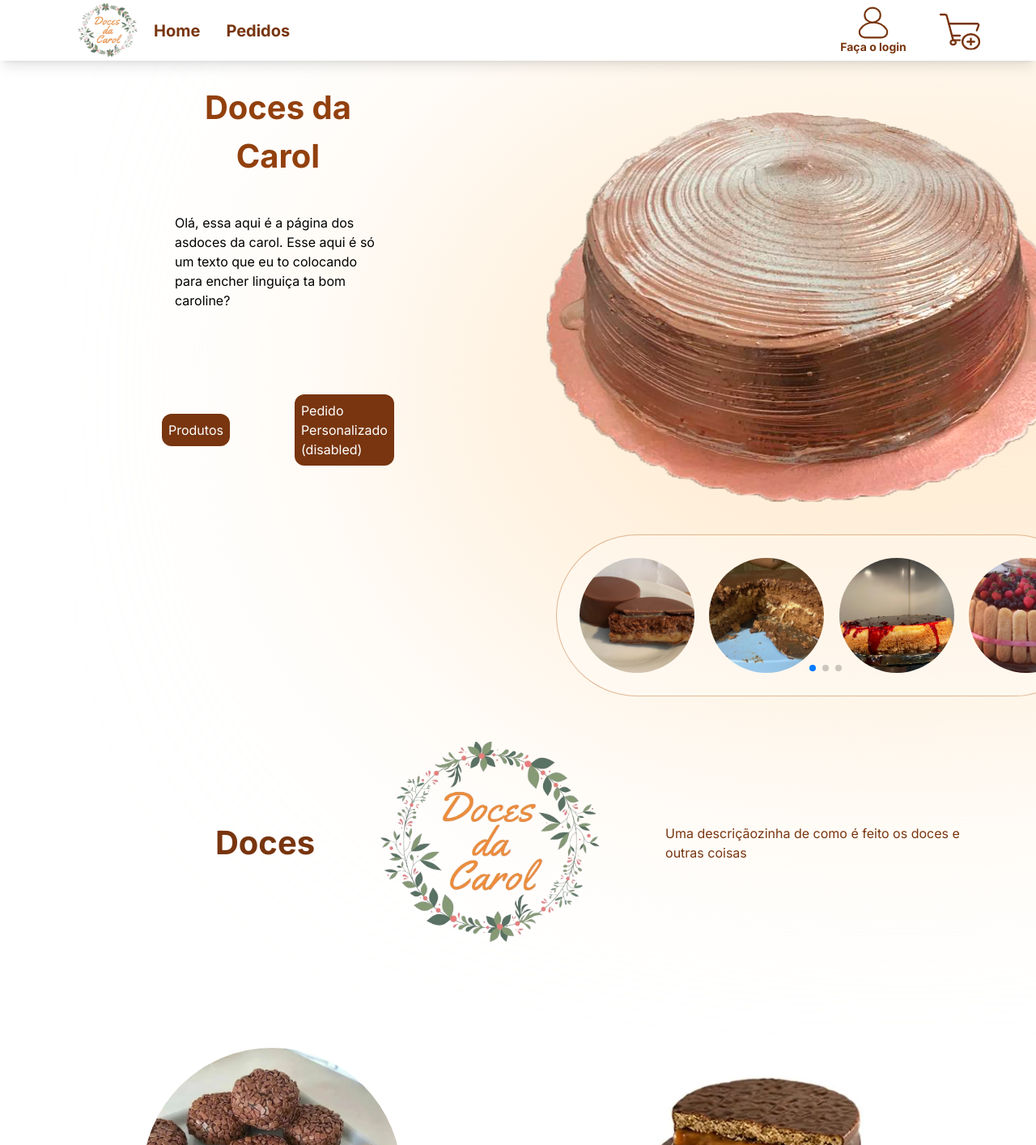
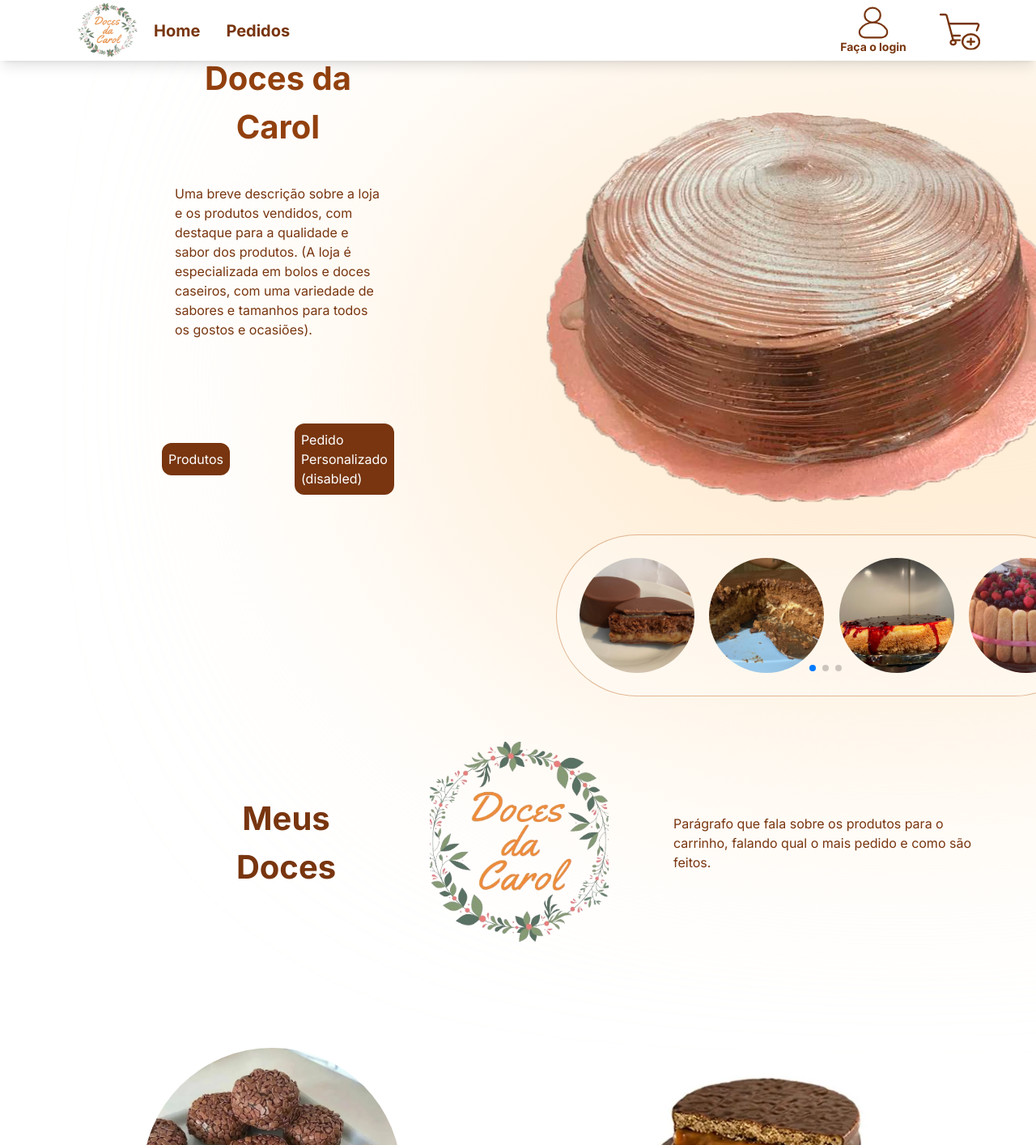
Before and after one commit to vicovaporub/doces-page, a Next.js app: page / in a window 1280 px wide. Shown: the top 1414 px of the page at 81% size. Built offline with nearby package versions, Linux system fonts and the light colour scheme.

Commit message:
added general text to page

```diff
--- a/src/app/layout.tsx
+++ b/src/app/layout.tsx
@@ -21,7 +21,7 @@ export default function RootLayout({
   return (
     <html lang="en">
       <body
-        className={`${inter.className} relative max-w-[1900px]  items-center mx-auto `}
+        className={`${inter.className} relative sm:max-w-[1900px] max-w-[640px]  items-center mx-auto `}
         style={{ overflowX: "hidden" }}
       >
         <ReduxProvider>
--- /dev/null
+++ b/src/components/buttons/TestingMessage.tsx
@@ -0,0 +1,37 @@
+export const TestingMessage = () => {
+  const onTestingMessageClick = async () => {
+    try {
+      const response = await fetch("/api/sendMessages", {
+        method: "POST",
+        headers: {
+          "Content-Type": "application/json",
+        },
+        body: JSON.stringify({
+          messaging_product: "whatsapp",
+          to: "5511974804023",
+          type: "template",
+          template: {
+            name: "hello_world",
+            language: {
+              code: "en_US",
+            },
+          },
+        }),
+      });
+
+      const data = await response.json();
+      console.log(data);
+    } catch (error) {
+      console.log(error);
+    }
+  };
+
+  return (
+    <button
+      onClick={onTestingMessageClick}
+      className="bg-blue-500 hover:bg-blue-700 text-white font-bold py-2 px-4 rounded"
+    >
+      Testing Message
+    </button>
+  );
+};
--- a/src/components/main-components/About.tsx
+++ b/src/components/main-components/About.tsx
@@ -29,9 +29,11 @@ export const About = () => {
             Doces da Carol
           </h1>
           <div className="sm:ml-0 ml-9 ">
-            <p className="sm:py-10 p-4">
-              Olá, essa aqui é a página dos asdoces da carol. Esse aqui é só um
-              texto que eu to colocando para encher linguiça ta bom caroline?
+            <p className="sm:py-10 p-4 text-amber-900">
+              Uma breve descrição sobre a loja e os produtos vendidos, com
+              destaque para a qualidade e sabor dos produtos. (A loja é
+              especializada em bolos e doces caseiros, com uma variedade de
+              sabores e tamanhos para todos os gostos e ocasiões).
             </p>
           </div>
           <div className="flex sm:flex-row flex-col sm:gap-20 items-center">
--- a/src/components/sub-components/Separator.tsx
+++ b/src/components/sub-components/Separator.tsx
@@ -5,7 +5,7 @@ export const Separator = () => {
   return (
     <div className="sm:h-[90px] h-fit flex justify-center  sm:items-center sm:mt-24 mt-10 mb-10 items-center  sm:mb-[9rem] sm:gap-0 gap-8">
       <h1 className="text-center sm:ml-[20vw] ml-2 font-bold justify-center text-amber-900 sm:text-[40px]">
-        Doces
+        Meus Doces
       </h1>
       <div className=" inset-0 flex justify-center items-center sm:mx-20  h-fit ">
         <Image
@@ -17,7 +17,8 @@ export const Separator = () => {
         />
       </div>
       <p className="text-amber-900 sm:max-w-[30vw] sm:mr-[5vw] ">
-        Uma descriçãozinha de como é feito os doces e outras coisas
+        Parágrafo que fala sobre os produtos para o carrinho, falando qual o
+        mais pedido e como são feitos.
       </p>
     </div>
   );
```
